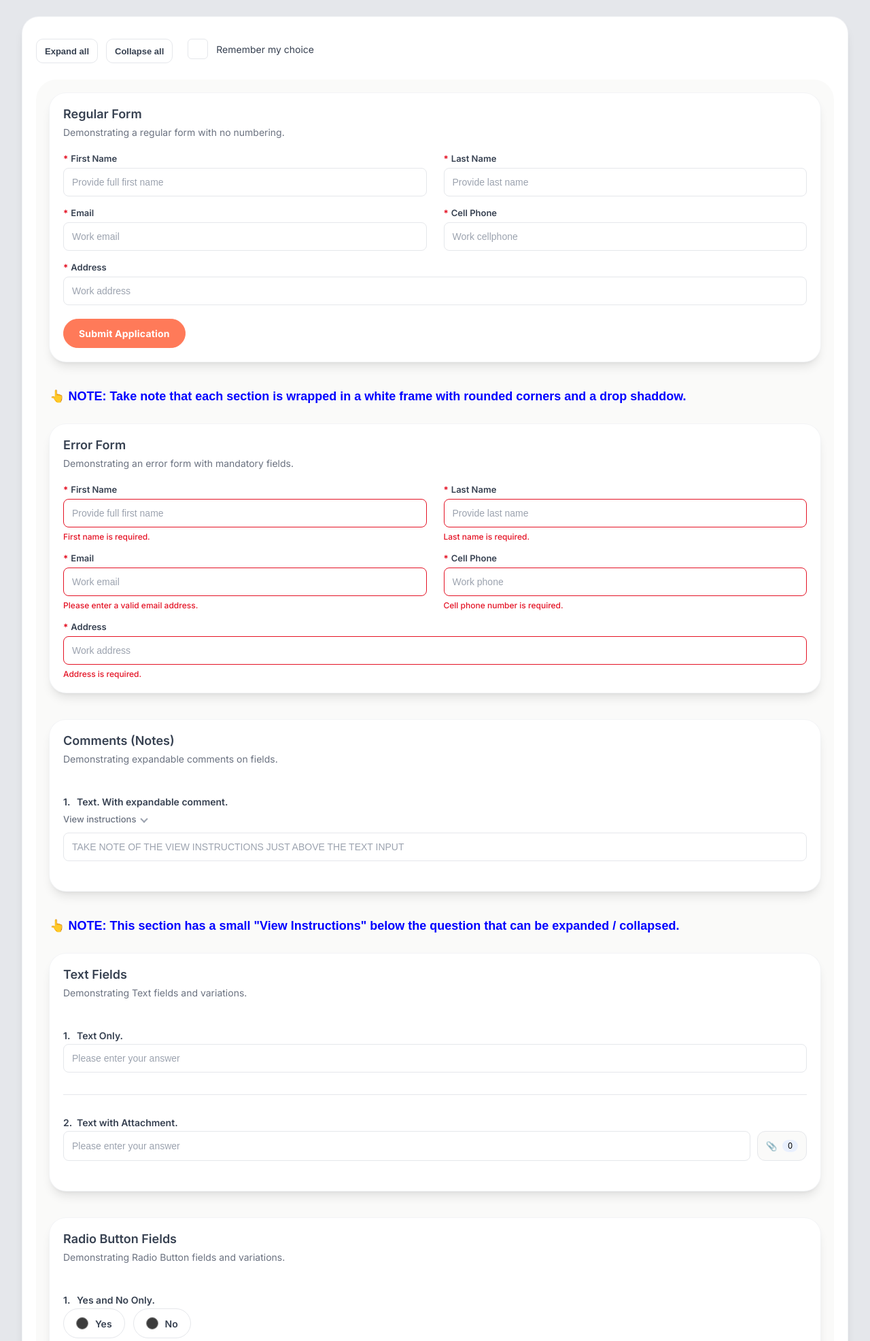
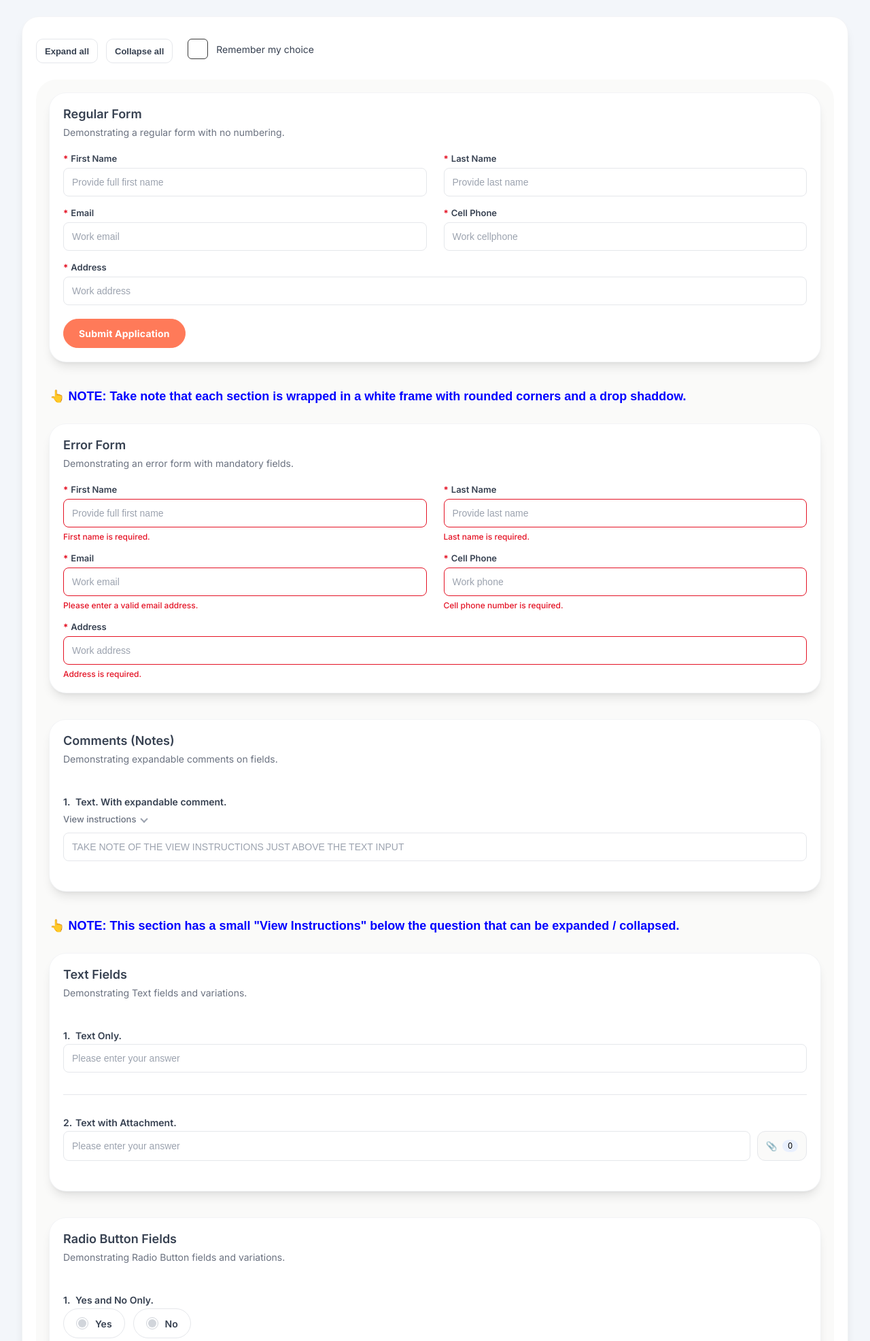
Before and after one commit to annemarie-horne/lendorainspired, a PHP site: page / in a window 1280 px wide. Shown: the top 1973 px of the page at 68% size. Run offline with PHP 8.4, Linux system fonts and the light colour scheme.

Commit message:
Decreased space between number and text. Updated inactive state of the radio buttons. Increased darkness of Checkboxes

```diff
--- a/css/style.css
+++ b/css/style.css
@@ -22,7 +22,7 @@ div {
 
 /********** 1. MAIN AND GENERAL START **********/
 :root {
-  --pageBG: #e5e7eb;
+  --pageBG: #F3F6FA;
   --sectionBG: #ffffff;
   --canvasGray: #fafaf9;
   --mainTextColor: #374151;
@@ -92,7 +92,7 @@ body {
 }
 /* Containers */
 .gray-section-frame {
-  background-color: #fafaf9;
+  background-color: var(--canvasGray);
   margin: 0 auto;
   padding: 20px;
   border-radius: 30px;
@@ -183,7 +183,7 @@ select:focus {
 .question-number {
   font-size: 14px;
   font-weight: 600;
-  min-width: 20px;
+  min-width: 18px;
   color: var(--mainTextColor);
 }
 
@@ -844,20 +844,26 @@ select:focus {
   color: var(--mainTextColor);
 }
 
+
+
 /* base radio dot */
 .pill-dot {
   position: relative;
   width: 18px;
   height: 18px;
   border-radius: 50%;
-  border: 1px solid #858585;   /* dark gray border */
-  background: var(--formGrey);        /* dark gray fill */
+  border: 1px solid #D1D5DB;   /* soft grey border */
+  background: #ffffff;        /* white base */
   flex-shrink: 0;
 }
 
 /* inner dot (always present) */
 .pill-dot::after {
-  content: none;
+  content: "";
+  position: absolute;
+  inset: 2px;                 /* same geometry as checked */
+  border-radius: 50%;
+  background: #D1D5DB;         /* washed-out grey dot */
 }
 
 /* CHECKED state */
@@ -874,6 +880,8 @@ select:focus {
   border-radius: 50%;
   background: var(--radioRed);        /* red dot */
 }
+
+
 
 /* accessibility focus */
 .radio-pill:has(input:focus-visible) {
@@ -956,7 +964,7 @@ select:focus {
   width: 30px;
   height: 30px;
   border-radius: 6px;
-  border: 1px solid #E5E7EB;
+  border: 1px solid var(--formGrey);
   flex-shrink: 0;
   position: relative;
 
--- a/index.html
+++ b/index.html
@@ -285,20 +285,20 @@
         <div class="question-block">
           <div class="question-header">
             <div class="question-number">2.</div>
-            <div class="question-text">Yes and No Only. Some text next to the radio.</div>
+            <div class="question-text">Risk Yes and No Only. Some text next to the radio.</div>
           </div>
 
           <div class="question-body">
             <div class="sub-controls">
               <div class="radio-pills">
                 <label class="radio-pill">
-                  <input type="radio" name="radiopill1" value="yes">
+                  <input type="radio" name="radiopill2" value="yes">
                   <span class="pill-dot" aria-hidden="true"></span>
                   <span class="pill-text">Yes</span>
                 </label>
 
                 <label class="radio-pill">
-                  <input type="radio" name="radiopill1" value="no">
+                  <input type="radio" name="radiopill2" value="no">
                   <span class="pill-dot" aria-hidden="true"></span>
                   <span class="pill-text">No</span>
                 </label>
@@ -326,18 +326,18 @@
 
               <div class="radio-pills">
                 <label class="radio-pill">
-                  <input type="radio" name="radiopill1" value="yes">
+                  <input type="radio" name="radiopill3" value="yes">
                   <span class="pill-dot" aria-hidden="true"></span>
                   <span class="pill-text">Yes</span>
                 </label>
 
                 <label class="radio-pill">
-                  <input type="radio" name="radiopill1" value="no">
+                  <input type="radio" name="radiopill3" value="no">
                   <span class="pill-dot" aria-hidden="true"></span>
                   <span class="pill-text">No</span>
                 </label>
                 <label class="radio-pill">
-                  <input type="radio" name="radiopill1" value="maybe">
+                  <input type="radio" name="radiopill3" value="maybe">
                   <span class="pill-dot" aria-hidden="true"></span>
                   <span class="pill-text">Maybe</span>
                 </label>
@@ -370,18 +370,18 @@
 
               <div class="radio-pills">
                 <label class="radio-pill">
-                  <input type="radio" name="radiopill1" value="yes">
+                  <input type="radio" name="radiopill4" value="yes">
                   <span class="pill-dot" aria-hidden="true"></span>
                   <span class="pill-text">Yes</span>
                 </label>
 
                 <label class="radio-pill">
-                  <input type="radio" name="radiopill1" value="no">
+                  <input type="radio" name="radiopill4" value="no">
                   <span class="pill-dot" aria-hidden="true"></span>
                   <span class="pill-text">No</span>
                 </label>
                 <label class="radio-pill">
-                  <input type="radio" name="radiopill1" value="maybe">
+                  <input type="radio" name="radiopill4" value="maybe">
                   <span class="pill-dot" aria-hidden="true"></span>
                   <span class="pill-text">Maybe</span>
                 </label>
```
